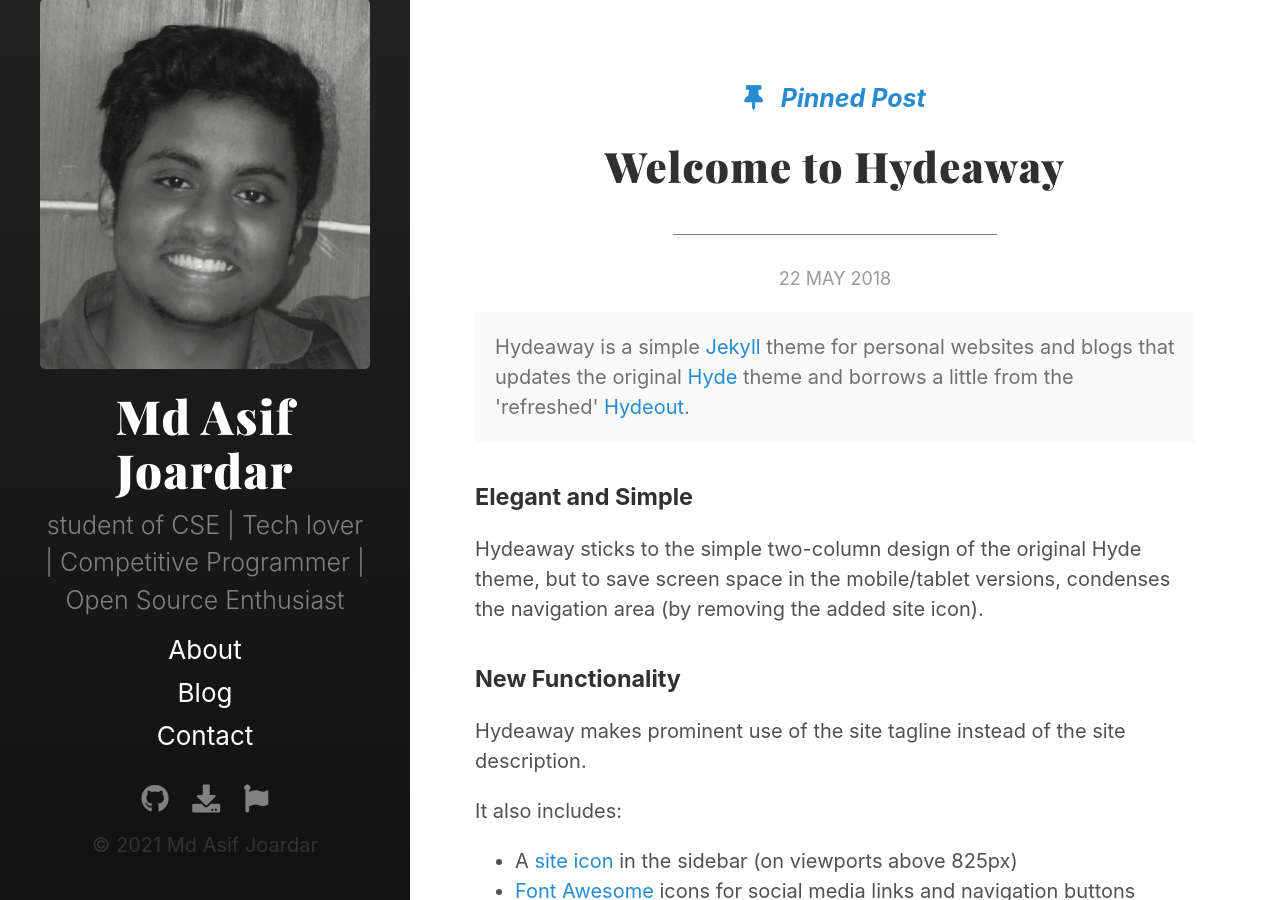
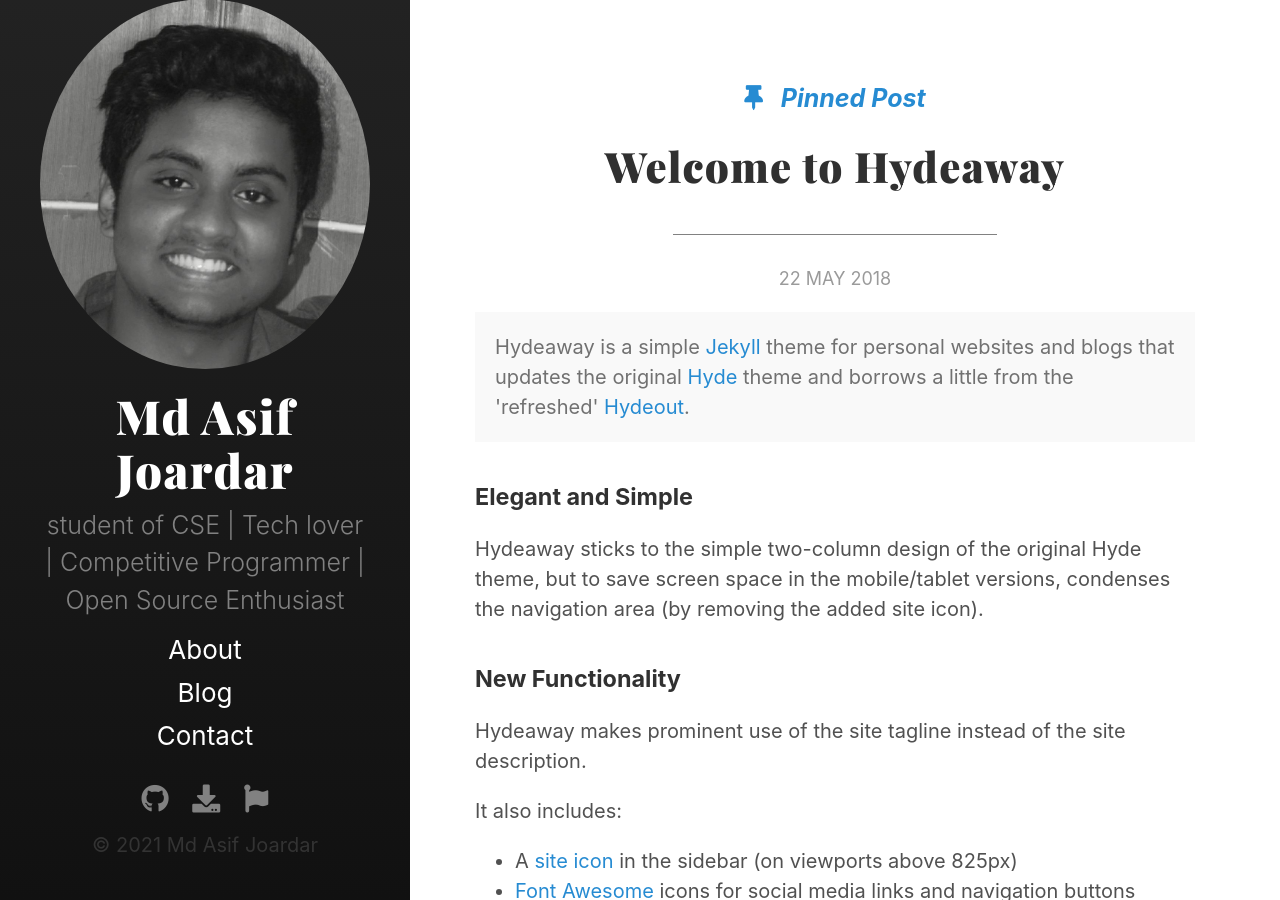
Before and after one commit to asifjoardar/asifjoardar.github.io, a Jekyll site: the page built from index.html, in a window 1280 px wide and 900 px high. Built offline with Jekyll 4.4.1, drawn with Linux system fonts in a browser that asks for light colours; the list of posts is cut into pages by our own code.

Commit message:
Update sidebar.html

```diff
--- a/_includes/sidebar.html
+++ b/_includes/sidebar.html
@@ -3,7 +3,7 @@
     <div class="sidebar-about">
         <!-- The site icon only exists on viewports
              wider than tablet -->
-        <a href="{{ site.baseurl }}/"> <img src="assets/img/asif.jpg" alt="my photo"> </a>
+        <a href="{{ site.baseurl }}/"> <img style="border-radius: 50%;" src="assets/img/asif.jpg" alt="my photo"> </a>
         <!--
         <div class="site-icon">
           <a href="{{ site.baseurl }}/"> <img src="assets/img/asif.jpg" alt="my photo"> </a>
```
